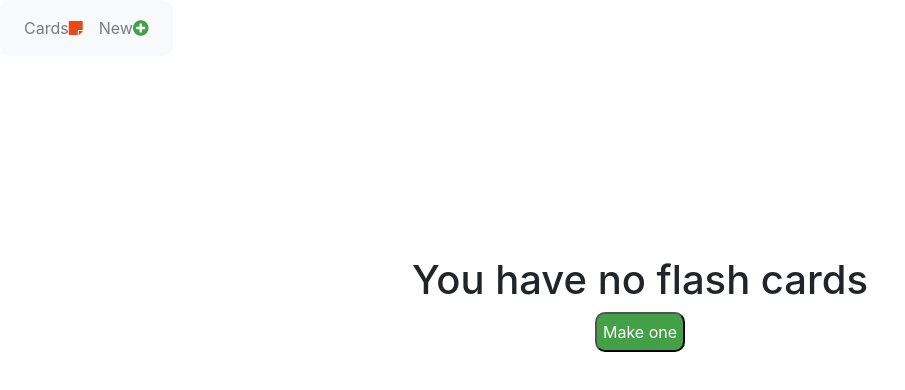
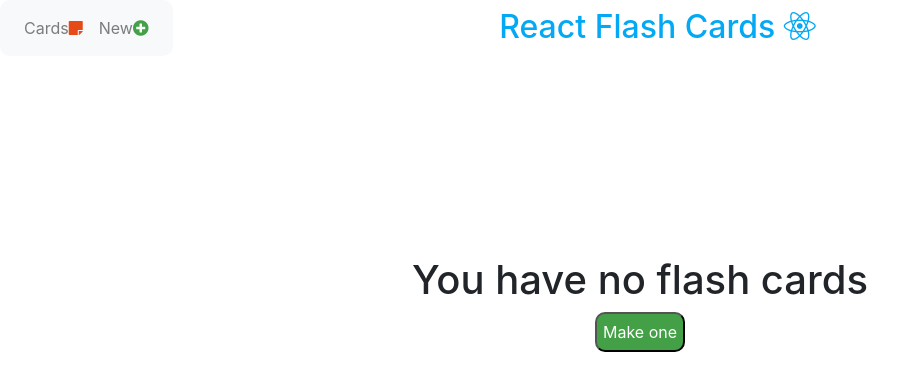
Before and after one commit to ArthurHwang/react-flash-cards, a React app: page / in a window 1280 px wide. Shown: the whole page, without its empty margins (0-905 px from the left). Built offline with nearby package versions, Linux system fonts and the light colour scheme.

Commit message:
Style card page and empty card page #2

```diff
--- a/app.css
+++ b/app.css
@@ -4,6 +4,15 @@
   font-size: 1rem;
   font-family: 'Cabin', sans-serif;
   text-align: center;
+}
+
+#title {
+  position: absolute;;
+  top: 1%;
+  left: 39%;
+  text-align: center;
+  color: #03A9F4;
+  font-size: 2rem;
 }
 
 #new-button {
--- a/app.js
+++ b/app.js
@@ -58,6 +58,7 @@
     return(
       <div className="container">
         <Nav />
+        <h1 id="title">React Flash Cards <i class="fab fa-react"></i></h1>
         <View data={this}/>
       </div>
     )
```
